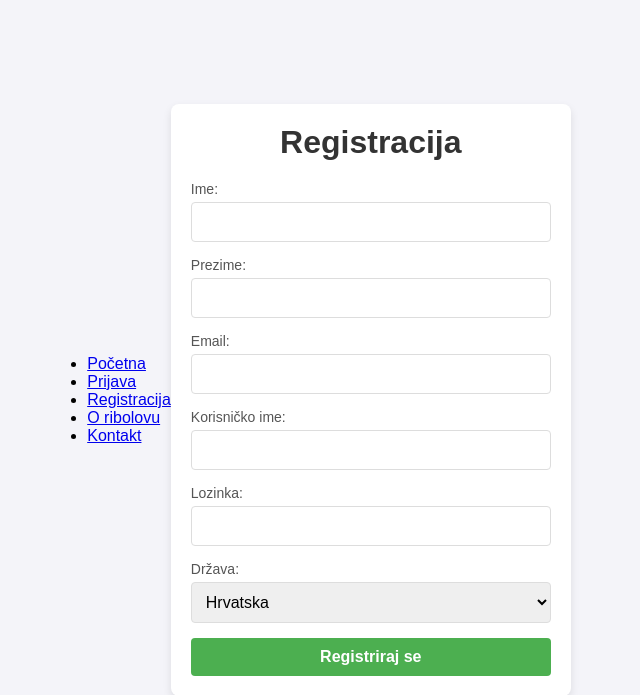
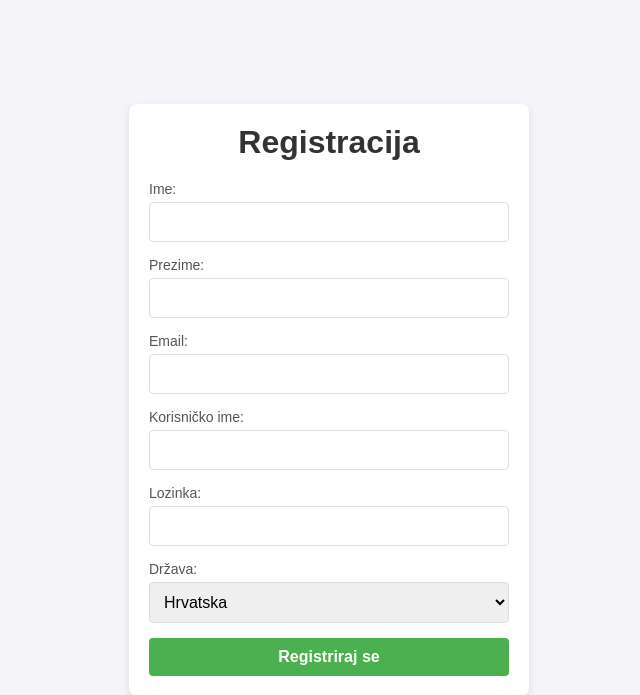
Before and after one commit to mihaeljanestvz/mapa, a PHP site: page /register.php in a window 1280 px wide. Shown: the top 695 px of the page, without its empty margins (311-951 px from the left). Run offline with PHP 8.4, Linux system fonts and the light colour scheme.

Commit message:
projekt final

```diff
--- a/db_connect.php
+++ b/db_connect.php
@@ -1,8 +1,8 @@
 <?php
-// Povezivanje s bazom podataka
+
 $con = mysqli_connect("localhost", "root", "", "ribolov_db");
 
-// Provjera uspješnosti povezivanja
+
 if (mysqli_connect_errno()) {
     die("Neuspješno povezivanje s bazom podataka: " . mysqli_connect_error());
 }
--- a/kontakt.php
+++ b/kontakt.php
@@ -8,7 +8,7 @@
 </head>
 <body>
     <div class="container">
-        <!-- Navigacija -->
+
         <nav>
             <ul>
                 <li><a href="index.php">Početna</a></li>
@@ -19,7 +19,7 @@
             </ul>
         </nav>
 
-        <!-- Sadržaj kontakt stranice -->
+
         <section class="contact-content">
             <h1>Kontaktirajte nas</h1>
             <p>Imate pitanje, prijedlog ili trebate pomoć? Ispunite obrazac i javit ćemo vam se u najkraćem mogućem roku!</p>
@@ -38,7 +38,7 @@
             </form>
         </section>
 
-        <!-- Footer -->
+
         <footer>
             <p>&copy; 2024 Ribolov</p>
         </footer>
--- a/register.php
+++ b/register.php
@@ -7,15 +7,7 @@
     <link rel="stylesheet" href="style4.css">
 </head>
 <body>
-<nav>
-            <ul>
-                <li><a href="index.php">Početna</a></li>
-                <li><a href="login3.php">Prijava</a></li>
-                <li><a href="register.php">Registracija</a></li>
-                <li><a href="oribolovu.php">O ribolovu</a></li>
-                <li><a href="kontakt.php">Kontakt</a></li>
-            </ul>
-        </nav>
+
     <div class="container">
         <h1>Registracija</h1>
         <form action="register_user.php" method="post">
```
Also changed, not shown: index.php (+4 -4 lines), login3.php (+12 -12 lines), oribolovu.php (+11 -11 lines), register_user.php (+5 -5 lines), Novo Tekstni dokument.txt (deleted).
